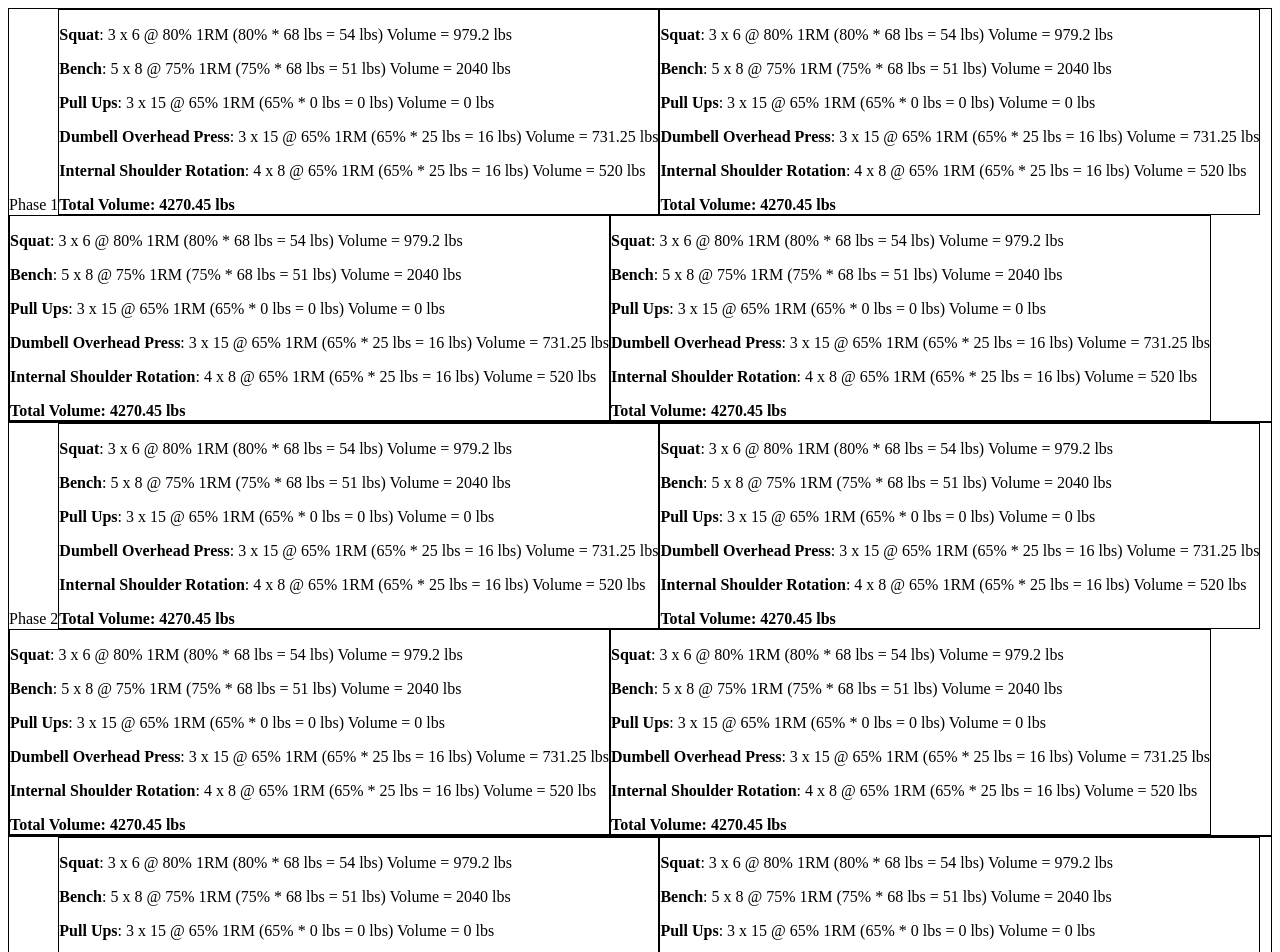
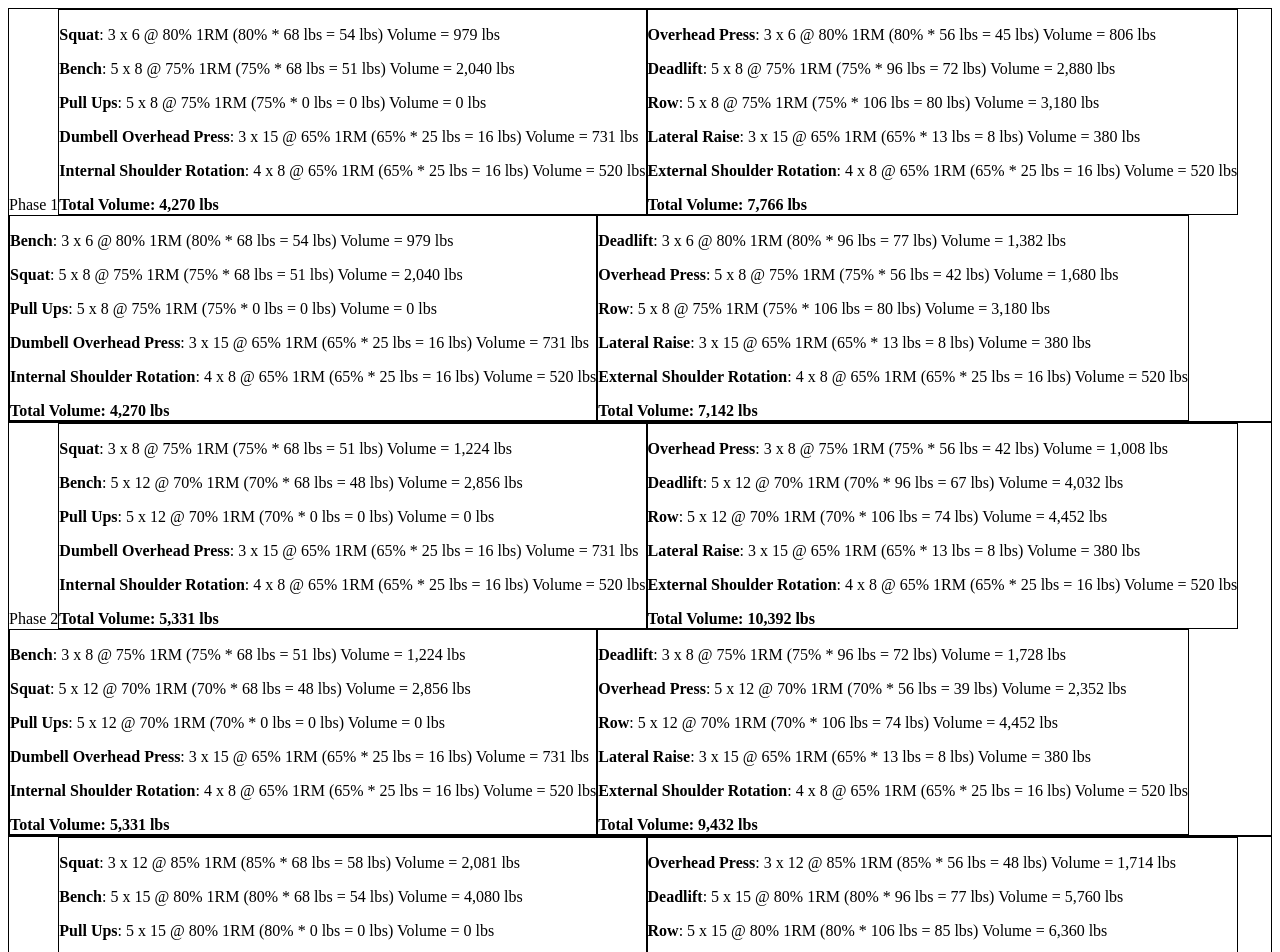
Before and after one commit to lowellbander/lbrlp, a React (Create React App) app: page / in a window 1280 px wide. Shown: the top 952 px of the page. Built offline with nearby package versions, Linux system fonts and the light colour scheme.

Commit message:
fleshed out config

```diff
--- a/src/Exercise.js
+++ b/src/Exercise.js
@@ -3,7 +3,7 @@
 import React from 'react';
 import type {Lift, Volume} from './types.js'
 const {getOneRepMax} = require('./oneRepMaxes.js');
-const {getExerciseVolume} = require('./TotalVolume.js');
+const {getExerciseVolume, numberWithCommas} = require('./TotalVolume.js');
 
 export function Exercise({lift, volume}: {lift: Lift, volume: Volume}): React$Node {
     return (
@@ -12,7 +12,7 @@ export function Exercise({lift, volume}: {lift: Lift, volume: Volume}): React$No
             {' '}
             ({formatPercent(volume.intensity)} * {getOneRepMax(lift)} lbs = {Math.round(volume.intensity * getOneRepMax(lift))} lbs)
             {' '}
-            Volume = {getExerciseVolume(lift, volume)} lbs
+            Volume = {numberWithCommas(getExerciseVolume(lift, volume))} lbs
         </p>)
     ;
 }
--- a/src/TotalVolume.js
+++ b/src/TotalVolume.js
@@ -7,7 +7,7 @@ const {getOneRepMax} = require('./oneRepMaxes.js');
 const {getTiers} = require('./tiers.js');
 
 export function TotalVolume({workout, phase}: {workout: Workout, phase: Phase}): React$Node {
-    return getTiers().map(
+    const totalVolume = getTiers().map(
         t => workout[t].map(
             l => getExerciseVolume(l, phase[t])
         )
@@ -15,8 +15,13 @@ export function TotalVolume({workout, phase}: {workout: Workout, phase: Phase}):
         (result, curr) => [...result, ...curr],
         [],
     ).reduce((sum, curr) => sum + curr, 0);
+    return numberWithCommas(totalVolume);
 }
 
 export function getExerciseVolume(lift: Lift, volume: Volume): number {
-    return volume.sets * volume.reps * volume.intensity * getOneRepMax(lift);
+    return Math.round(volume.sets * volume.reps * volume.intensity * getOneRepMax(lift));
 }
+
+export function numberWithCommas(number: number): string {
+    return number.toString().replace(/\B(?=(\d{3})+(?!\d))/g, ",");
+}
--- a/src/phases.js
+++ b/src/phases.js
@@ -4,6 +4,19 @@ import type {Volume} from './types.js'
 import type {Tier} from './tiers.js'
 
 export type Phase = {[Tier]: Volume};
+
+const constantTiers = {
+   'Tier 3': {
+        sets: 3,
+        reps: 15,
+        intensity: 0.65,
+   },
+   'PT': {
+        sets: 4,
+        reps: 8,
+        intensity: 0.65,
+   },
+};
 
 const phase1: Phase = {
    'Tier 1': {
@@ -16,18 +29,51 @@ const phase1: Phase = {
         reps: 8,
         intensity: 0.75,
    },
-   'Tier 3': {
+   ...constantTiers,
+};
+
+const phase2: Phase = {
+   'Tier 1': {
         sets: 3,
+        reps: 8,
+        intensity: 0.75,
+   },
+   'Tier 2': {
+        sets: 5,
+        reps: 12,
+        intensity: 0.7,
+   },
+   ...constantTiers,
+};
+
+const phase3: Phase = {
+   'Tier 1': {
+        sets: 3,
+        reps: 12,
+        intensity: 0.85,
+   },
+   'Tier 2': {
+        sets: 5,
         reps: 15,
-        intensity: 0.65,
+        intensity: 0.8,
    },
-   'PT': {
-        sets: 4,
-        reps: 8,
-        intensity: 0.65,
-   }
+   ...constantTiers,
+};
+
+const phase4: Phase = {
+   'Tier 1': {
+        sets: 3,
+        reps: 4,
+        intensity: 0.75,
+   },
+   'Tier 2': {
+        sets: 5,
+        reps: 6,
+        intensity: 0.7,
+   },
+   ...constantTiers,
 };
 
 export function getPhases(): $ReadOnlyArray<Phase> {
-    return [phase1, phase1, phase1, phase1];
+    return [phase1, phase2, phase3, phase4];
 }
--- a/src/workouts.js
+++ b/src/workouts.js
@@ -7,11 +7,32 @@ export type Workout = {[Tier]: $ReadOnlyArray<Lift>};
 
 const workoutA: Workout = {
     'Tier 1': ['Squat'],
-    'Tier 2': ['Bench'],
-    'Tier 3': ['Pull Ups', 'Dumbell Overhead Press'],
+    'Tier 2': ['Bench', 'Pull Ups'],
+    'Tier 3': ['Dumbell Overhead Press'],
     'PT': ['Internal Shoulder Rotation'],
 };
 
+const workoutB: Workout = {
+    'Tier 1': ['Overhead Press'],
+    'Tier 2': ['Deadlift', 'Row'],
+    'Tier 3': ['Lateral Raise'],
+    'PT': ['External Shoulder Rotation'],
+};
+
+const workoutC: Workout = {
+    'Tier 1': ['Bench'],
+    'Tier 2': ['Squat', 'Pull Ups'],
+    'Tier 3': ['Dumbell Overhead Press'],
+    'PT': ['Internal Shoulder Rotation'],
+};
+
+const workoutD: Workout = {
+    'Tier 1': ['Deadlift'],
+    'Tier 2': ['Overhead Press', 'Row'],
+    'Tier 3': ['Lateral Raise'],
+    'PT': ['External Shoulder Rotation'],
+};
+
 export function getWorkouts(): $ReadOnlyArray<Workout> {
-    return [workoutA, workoutA, workoutA, workoutA];
+    return [workoutA, workoutB, workoutC, workoutD];
 }
```
